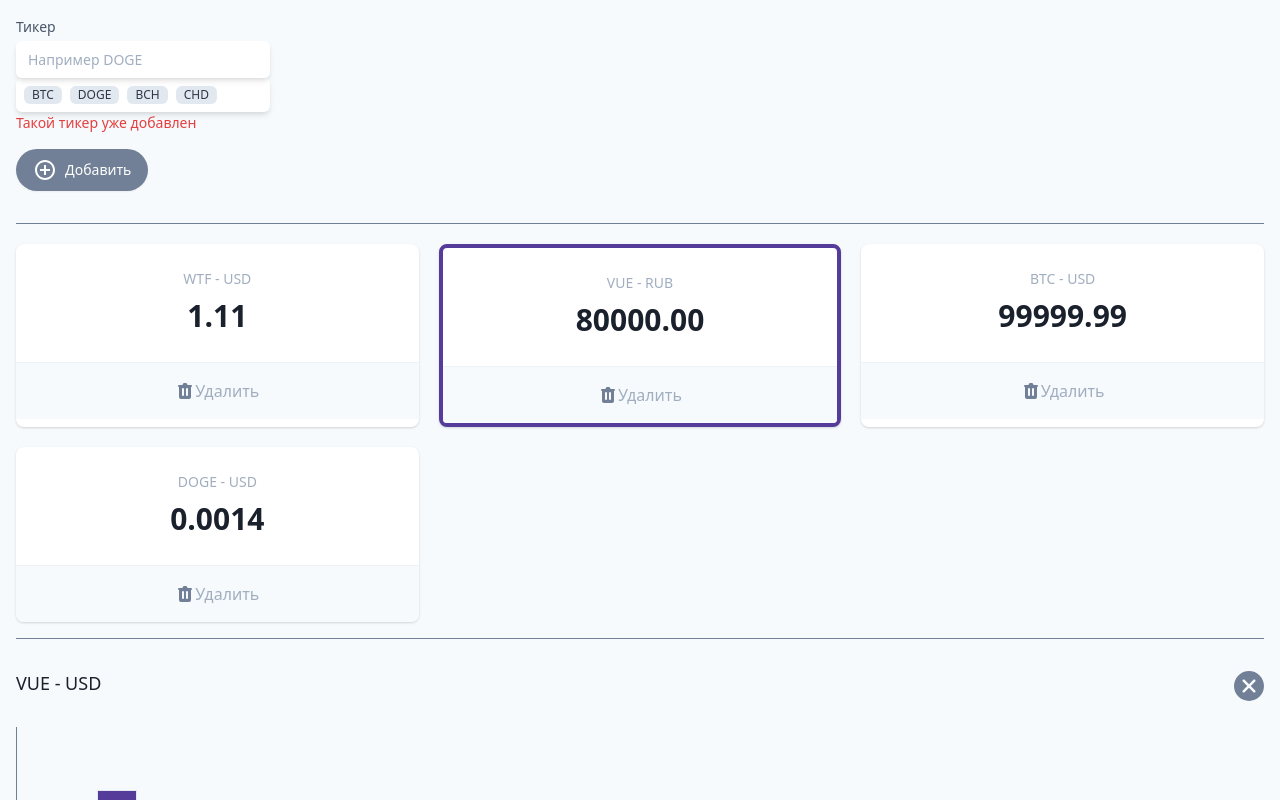
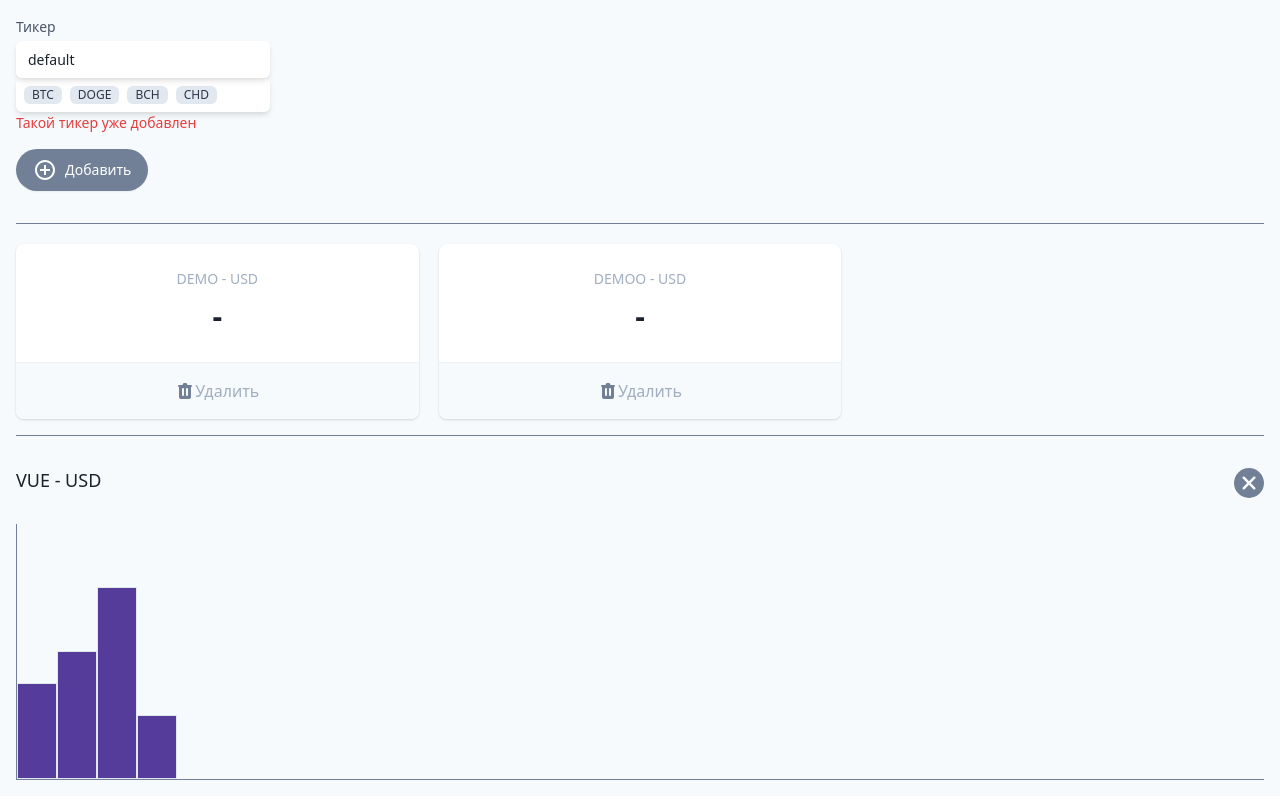
Before and after one commit to palinakarabovich/crypto-dashboard, a Vue app: page / in a window 1280 px wide. Shown: the top 800 px of the page. Built offline with nearby package versions, Linux system fonts and the light colour scheme.

Commit message:
add/delete ticker handler created, tickrs render from array" "

```diff
--- a/src/App.vue
+++ b/src/App.vue
@@ -33,6 +33,8 @@
             >
             <div class="mt-1 relative rounded-md shadow-md">
               <input
+                v-model="ticker"
+                @:keydown.enter="add"
                 type="text"
                 name="wallet"
                 id="wallet"
@@ -69,6 +71,7 @@
         </div>
         <button
           type="button"
+          @:click="add"
           class="my-4 inline-flex items-center py-2 px-4 border border-transparent shadow-sm text-sm leading-4 font-medium rounded-full text-white bg-gray-600 hover:bg-gray-700 transition-colors duration-300 focus:outline-none focus:ring-2 focus:ring-offset-2 focus:ring-gray-500"
         >
           <!-- Heroicon name: solid/mail -->
@@ -92,102 +95,20 @@
       <dl class="mt-5 grid grid-cols-1 gap-5 sm:grid-cols-3">
         <div
           class="bg-white overflow-hidden shadow rounded-lg border-purple-800 border-solid cursor-pointer"
+          v-for="(t, index) in tickers"
+          :key="index"
         >
           <div class="px-4 py-5 sm:p-6 text-center">
             <dt class="text-sm font-medium text-gray-500 truncate">
-              WTF - USD
+              {{ t.name }} - USD
             </dt>
-            <dd class="mt-1 text-3xl font-semibold text-gray-900">1.11</dd>
+            <dd class="mt-1 text-3xl font-semibold text-gray-900">
+              {{ t.price }}
+            </dd>
           </div>
           <div class="w-full border-t border-gray-200"></div>
           <button
-            class="flex items-center justify-center font-medium w-full bg-gray-100 px-4 py-4 sm:px-6 text-md text-gray-500 hover:text-gray-600 hover:bg-gray-200 hover:opacity-20 transition-all focus:outline-none"
-          >
-            <svg
-              class="h-5 w-5"
-              xmlns="http://www.w3.org/2000/svg"
-              viewBox="0 0 20 20"
-              fill="#718096"
-              aria-hidden="true"
-            >
-              <path
-                fill-rule="evenodd"
-                d="M9 2a1 1 0 00-.894.553L7.382 4H4a1 1 0 000 2v10a2 2 0 002 2h8a2 2 0 002-2V6a1 1 0 100-2h-3.382l-.724-1.447A1 1 0 0011 2H9zM7 8a1 1 0 012 0v6a1 1 0 11-2 0V8zm5-1a1 1 0 00-1 1v6a1 1 0 102 0V8a1 1 0 00-1-1z"
-                clip-rule="evenodd"
-              ></path>
-            </svg>
-            Удалить
-          </button>
-        </div>
-        <div
-          class="bg-white overflow-hidden shadow rounded-lg border-purple-800 border-solid border-4 cursor-pointer"
-        >
-          <div class="px-4 py-5 sm:p-6 text-center">
-            <dt class="text-sm font-medium text-gray-500 truncate">
-              VUE - RUB
-            </dt>
-            <dd class="mt-1 text-3xl font-semibold text-gray-900">80000.00</dd>
-          </div>
-          <div class="w-full border-t border-gray-200"></div>
-          <button
-            class="flex items-center justify-center font-medium w-full bg-gray-100 px-4 py-4 sm:px-6 text-md text-gray-500 hover:text-gray-600 hover:bg-gray-200 hover:opacity-20 transition-all focus:outline-none"
-          >
-            <svg
-              class="h-5 w-5"
-              xmlns="http://www.w3.org/2000/svg"
-              viewBox="0 0 20 20"
-              fill="#718096"
-              aria-hidden="true"
-            >
-              <path
-                fill-rule="evenodd"
-                d="M9 2a1 1 0 00-.894.553L7.382 4H4a1 1 0 000 2v10a2 2 0 002 2h8a2 2 0 002-2V6a1 1 0 100-2h-3.382l-.724-1.447A1 1 0 0011 2H9zM7 8a1 1 0 012 0v6a1 1 0 11-2 0V8zm5-1a1 1 0 00-1 1v6a1 1 0 102 0V8a1 1 0 00-1-1z"
-                clip-rule="evenodd"
-              ></path>
-            </svg>
-            Удалить
-          </button>
-        </div>
-        <div
-          class="bg-white overflow-hidden shadow rounded-lg border-purple-800 border-solid cursor-pointer"
-        >
-          <div class="px-4 py-5 sm:p-6 text-center">
-            <dt class="text-sm font-medium text-gray-500 truncate">
-              BTC - USD
-            </dt>
-            <dd class="mt-1 text-3xl font-semibold text-gray-900">99999.99</dd>
-          </div>
-          <div class="w-full border-t border-gray-200"></div>
-          <button
-            class="flex items-center justify-center font-medium w-full bg-gray-100 px-4 py-4 sm:px-6 text-md text-gray-500 hover:text-gray-600 hover:bg-gray-200 hover:opacity-20 transition-all focus:outline-none"
-          >
-            <svg
-              class="h-5 w-5"
-              xmlns="http://www.w3.org/2000/svg"
-              viewBox="0 0 20 20"
-              fill="#718096"
-              aria-hidden="true"
-            >
-              <path
-                fill-rule="evenodd"
-                d="M9 2a1 1 0 00-.894.553L7.382 4H4a1 1 0 000 2v10a2 2 0 002 2h8a2 2 0 002-2V6a1 1 0 100-2h-3.382l-.724-1.447A1 1 0 0011 2H9zM7 8a1 1 0 012 0v6a1 1 0 11-2 0V8zm5-1a1 1 0 00-1 1v6a1 1 0 102 0V8a1 1 0 00-1-1z"
-                clip-rule="evenodd"
-              ></path>
-            </svg>
-            Удалить
-          </button>
-        </div>
-        <div
-          class="bg-white overflow-hidden shadow rounded-lg border-purple-800 border-solid cursor-pointer"
-        >
-          <div class="px-4 py-5 sm:p-6 text-center">
-            <dt class="text-sm font-medium text-gray-500 truncate">
-              DOGE - USD
-            </dt>
-            <dd class="mt-1 text-3xl font-semibold text-gray-900">0.0014</dd>
-          </div>
-          <div class="w-full border-t border-gray-200"></div>
-          <button
+            @:click="handleDelete(t)"
             class="flex items-center justify-center font-medium w-full bg-gray-100 px-4 py-4 sm:px-6 text-md text-gray-500 hover:text-gray-600 hover:bg-gray-200 hover:opacity-20 transition-all focus:outline-none"
           >
             <svg
@@ -249,6 +170,34 @@
 <script>
 export default {
   name: "App",
+  data() {
+    return {
+      ticker: "default",
+      tickers: [
+        {
+          name: "DEMO",
+          price: "-",
+        },
+        {
+          name: "DEMOO",
+          price: "-",
+        },
+      ],
+    };
+  },
+  methods: {
+    add() {
+      const newTicker = {
+        name: this.ticker,
+        price: "-",
+      };
+      this.tickers.push(newTicker);
+      this.ticker = "";
+    },
+    handleDelete(tickerToRemove) {
+      this.tickers = this.tickers.filter((t) => t.name !== tickerToRemove.name);
+    },
+  },
 };
 </script>
 
```
